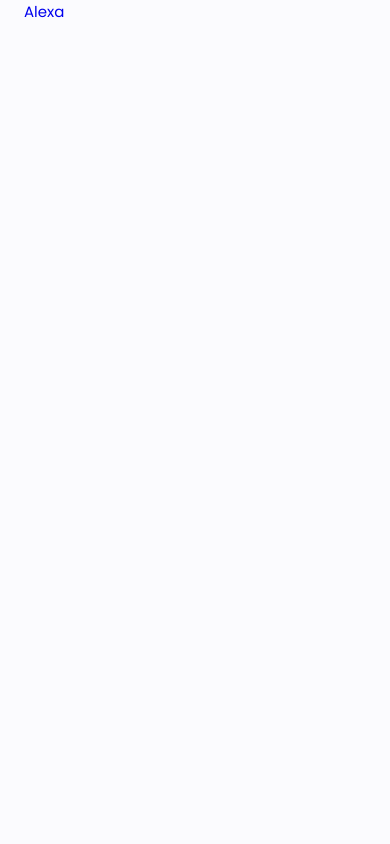
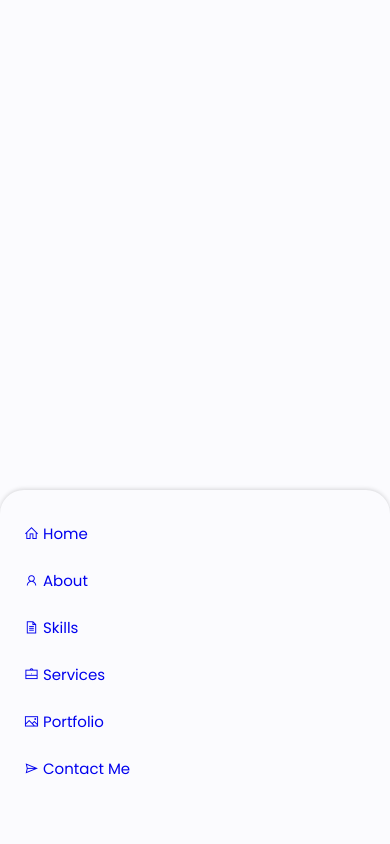
Before and after one commit to CatherineKiiru/portfolio, a plain HTML site: page index.html in a window 390 px wide. Drawn offline with nearby package versions, Linux system fonts and the light colour scheme.

Commit message:
styled nav bar

```diff
--- a/assets/css/styles.css
+++ b/assets/css/styles.css
@@ -3,10 +3,10 @@
 :root{
     --header-height: 3rem;
 
-/*------Colors. Hue, saturation, lightness(HSL) color modes.------ */
+/*===== COLORS, HUE, SATURATION, LIGHTNESS (HSL) COLOR MODES======*/
 
 /*This are CSS custom properties
-or CSS variables that contain values that can be reused referenced in different
+or CSS variables that contain values that can be reused or referenced in different
 sections of a website. CSS custom properties are prefixed with a double hyphen-- meaning the
 property contains a value that can be used in other declarations using the var () function*/
 
@@ -22,7 +22,8 @@ property contains a value that can be used in other declarations using the var (
     --body-color: hsl(var(--hue-color), 60%, 99%);
     --container-color: #FFF;
 
-/*------Font and typography------*/
+/*==================FONT & TYPOGRAPHY=====================*/
+
     /*.5rem = 8px, 1rem = 16px, 1.5rem = 24px*/
 
     --body-font: 'Poppins', sans-serif;
@@ -69,7 +70,9 @@ property contains a value that can be used in other declarations using the var (
 
 /*------ Button dark/light ---------*/
 
-/*---------------Base --------------*/
+
+
+/*==================== BASE =========================-*/
 *{
     box-sizing: border-box;
     padding: 0;
@@ -106,7 +109,7 @@ img{
     height: auto;
 }
 
-/*------Reusable CSS classes -------*/
+/*=================== RESUSABLE CSS CLASSES =================*/
 .section{
     padding: 2rem 0 4rem;
 }
@@ -126,7 +129,7 @@ img{
     text-align: center;
 }
 
-/*--------------Layout -------------*/
+/*==================== LAYOUT ========================*/
 .container{
     max-width: 768px;
     margin-left: var(--mb-1-5);
@@ -138,7 +141,59 @@ img{
     gap: 1.5rem;
 }
 
-/*----------Nav---------------*/
+.header{
+    width: 100%;
+    position: fixed;
+    bottom: 0%;
+    left: 0%;
+    z-index: var(--z-fixed);
+    background-color: var(--body-color);
+}
+/*===============NAVIGATION BAR ======================*/
+.nav{
+    max-width: 968px;
+    height: var(--header-height);
+    display: flex;
+    justify-content: space-between;
+    align-items: center;
+}
+
+.nav_logo,
+.nav_toggle{
+    color: var(--title-color);
+    font-weight: var(--font-medium);
+}
+
+.nav_logo:hover{
+    color: var(--first-color);
+
+}
+
+.nav_toggle{
+    font-size: 1.1rem;
+    cursor: pointer;
+}
+
+.nav_toggle:hover{
+    color: var(--first-color);
+}
+
+@media screen and (max-width: 767px){
+    .nav_menu{
+        position: fixed;
+        bottom: 0;
+        left: 0;
+        width: 100%;
+        background-color: var(--body-color);
+        padding: 2rem 1.5rem 4rem;
+        box-shadow: 0 -1px 4px rgba(0,0,0,.15);
+        border-radius: 1.5rem 1.5rem 0 0;
+        transition: .3s;
+
+    }
+}
+
+
 /*Show menu*/
 /*Active link*/
 /* change background header */
--- a/index.html
+++ b/index.html
@@ -3,34 +3,89 @@
 <head>
     <meta charset="UTF-8">
     <meta name="viewport" content="width=device-width, initial-scale=1.0">
-    <link rel="stylesheet" href="https://unicons.iconscout.com/release/v4.0.0/css/line.css">
+
+    <!--=================== UNICONS =============================-->
+    <link rel="stylesheet" href="https://maxst.icons8.com/vue-static/landings/line-awesome/line-awesome/1.3.0/css/line-awesome.min.css">
+
+    <!--=================== SWIPER CSS =============================-->
+    <link rel="stylesheet" href="">
+
+    <!--=================== CSS =============================-->
     <link rel="stylesheet" href="assets/css/styles.css">
+
 
     <title>My portfolio</title>
 </head>
 <body>
-<!------------header------------->
+<!-- ==================== HEADER ===========================-->
+
 <header class="header" id="header">
     <nav class="nav container">
-        <a href="#" class="nav_logo">Alexa</a>
+        <a href="#" class="nav_logo">Catherine Kiiru</a>
+
+       <div class="nav_menu" id="nav-menu">
+           <ul class="nav_list grid">
+                <li class="nav_item">
+                    <a href="#home" class="nav_link">
+                        <i class="las la-home"></i> Home
+                    </a>
+                </li>
+
+                <li class="nav_item">
+                    <a href="#about" class="nav_link">
+                        <i class="las la-user"></i> About
+                    </a>
+                </li>
+
+                <li class="nav_item">
+                    <a href="#skills" class="nav_link">
+                        <i class="las la-file-alt"></i> Skills
+                    </a>
+                </li>
+
+                <li class="nav_item">
+                    <a href="#services" class="nav_link">
+                        <i class="las la-briefcase"></i> Services
+                    </a>
+                </li>
+
+                <li class="nav_item">
+                    <a href="#portfolio" class="nav_link">
+                        <i class="las la-image"></i> Portfolio
+                    </a>
+                </li>
+
+                <li class="nav_item">
+                    <a href="#contact" class="nav_link">
+                        <i class="las la-paper-plane"></i> Contact Me
+                    </a>
+                </li>
+            </ul>
+            <i class="uil uil-times nav_close" id="nav-close"></i>
+       </div>
+
+       <div class="nav_btns">
+           <div class="nav_toggle" id="nav_toggle">
+                <i class="las la-bars la-lg"></i>
+            </div>
+       </div>
     </nav>
 </header>
 
-
-
-
-
-
-
-
-
+<!--=================== MAIN ===============================-->
     <main class="main">
 
     </main>
 
+<!--=================== FOOTER ===============================-->
 
+<!--=================== SCROLL TOP ============================-->
 
-
+<!--=================== SWIPER JS =============================-->
+<script src=""></script>
+<!--=================== MAIN JS ===============================-->
+<script src="assets/js/main.js"></script>
+<!--===================  ===============================-->
 
     <script src=""></script>
 </body>
```
